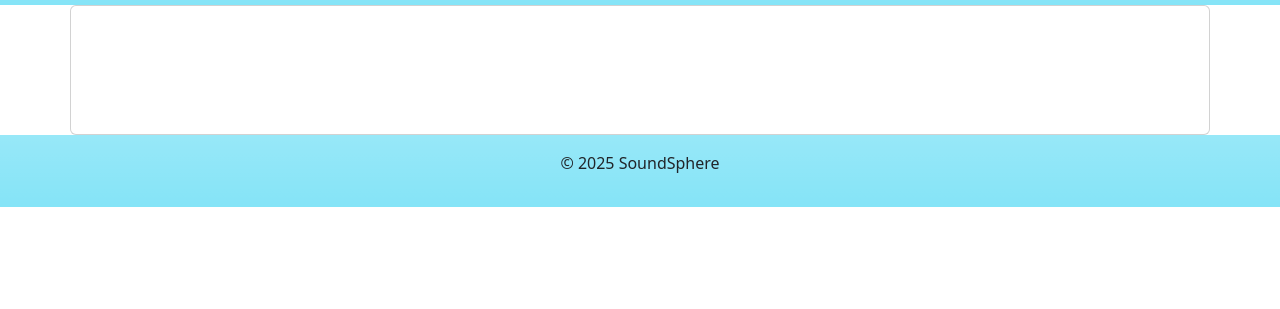
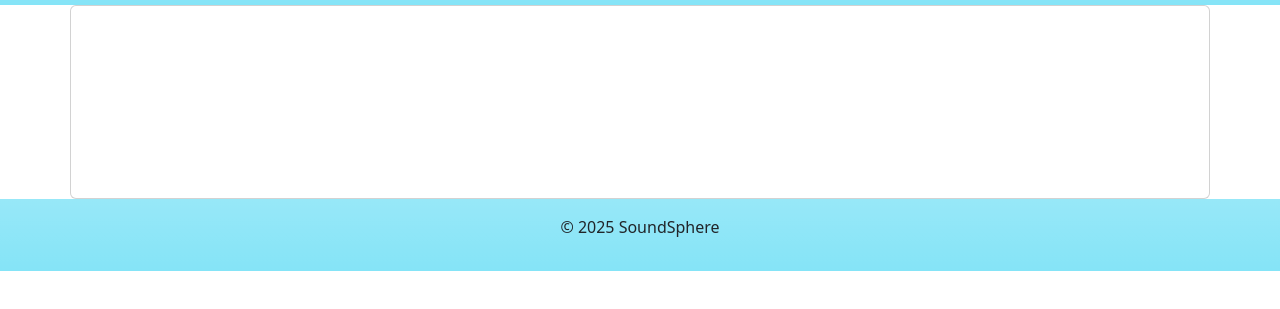
Before and after one commit to yMeeraki/SoundSphere-HT-BT, a website: page genres-detail.html in a window 1280 px wide. Shown: the part 51-360 px from the top of the page. Drawn offline with nearby package versions, Linux system fonts and the light colour scheme.

Commit message:
Genres pages Styled

```diff
--- a/genres-detail.html
+++ b/genres-detail.html
@@ -15,7 +15,6 @@
 
   </head>
   <body>
-
     <!--
      Header
     -->
@@ -77,9 +76,9 @@
         main
        -->
 
-       <main class="card container py-5">
+       <main class="card container mx-auto p-5">
 
-        <section id="genres-detail-display" class="card-body">
+        <section id="genres-detail-display" class="card-body mx-auto p-5">
 
         </section>
        </main>
```
